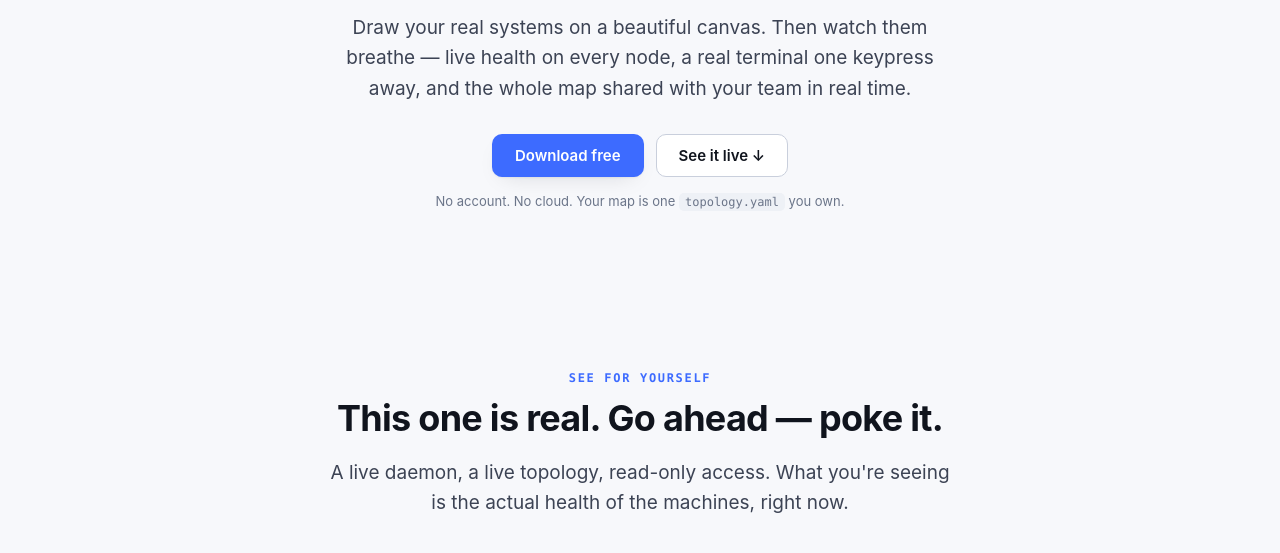
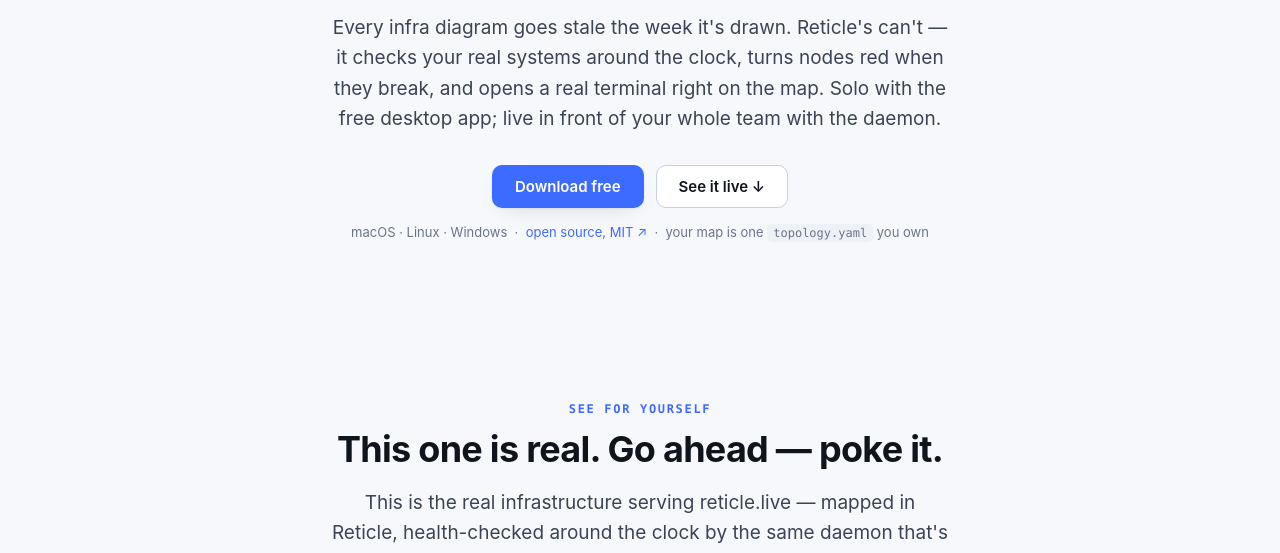
Before and after one commit to mannders00/Reticle, a website: page web/index.html in a window 1280 px wide. Shown: the part 333-886 px from the top of the page. Drawn offline with Linux system fonts and the light colour scheme.

Commit message:
sync: 2026-07-04 (internal 9ea9769)

```diff
--- a/web/index.html
+++ b/web/index.html
@@ -89,15 +89,16 @@
       </div>
       <h1>The infrastructure diagram you can operate.</h1>
       <p class="lede">
-        Draw your real systems on a beautiful canvas. Then watch them breathe —
-        live health on every node, a real terminal one keypress away, and the
-        whole map shared with your team in real time.
+        Every infra diagram goes stale the week it's drawn. Reticle's can't —
+        it checks your real systems around the clock, turns nodes red when
+        they break, and opens a real terminal right on the map. Solo with the
+        free desktop app; live in front of your whole team with the daemon.
       </p>
       <div class="hero-ctas">
         <a class="btn btn-primary" href="https://github.com/mannders00/reticle/releases/latest">Download free</a>
         <a class="btn btn-ghost" href="#live">See it live ↓</a>
       </div>
-      <p class="hero-note">No account. No cloud. Your map is one <code>topology.yaml</code> you own.</p>
+      <p class="hero-note">macOS · Linux · Windows &nbsp;·&nbsp; <a href="https://github.com/mannders00/reticle" target="_blank" rel="noreferrer">open source, MIT ↗</a> &nbsp;·&nbsp; your map is one <code>topology.yaml</code> you own</p>
     </div>
   </section>
 
@@ -107,7 +108,7 @@
       <div class="section-head" style="text-align:center;max-width:none;">
         <span class="kicker">SEE FOR YOURSELF</span>
         <h2>This one is real. Go ahead — poke it.</h2>
-        <p class="lede" style="margin-left:auto;margin-right:auto;">A live daemon, a live topology, read-only access. What you're seeing is the actual health of the machines, right now.</p>
+        <p class="lede" style="margin-left:auto;margin-right:auto;">This is the real infrastructure serving reticle.live — mapped in Reticle, health-checked around the clock by the same daemon that's streaming it to you. Read-only. Poke away.</p>
       </div>
 
       <!-- The real daemon at demo.reticle.live, embedded read-only.
@@ -173,7 +174,7 @@
       <div class="section-head">
         <span class="kicker">FOR TEAMS</span>
         <h2>One live map. Everyone sees the same thing.</h2>
-        <p class="lede">The team daemon serves this exact app to browsers on your network from a single tiny binary. Engineers work in it. Everyone else finally <em>sees</em> it — when something breaks, a viewer link shows anyone which box is red and what depends on it.</p>
+        <p class="lede">The team daemon serves this exact app to browsers on your network from a single tiny binary. Engineers work in it. Everyone else finally <em>sees</em> it — when something breaks, a viewer link shows anyone which box is red and what depends on it. Deployment is one binary and a systemd unit on a box you already have — most teams are live in an afternoon.</p>
       </div>
 
       <div class="cards-3" style="margin-bottom:48px;">
@@ -277,6 +278,10 @@
           <p>If you ask it to. Pass <code>--audit-log audit.jsonl</code> and the daemon appends one JSON line per connection, save, and command — including attempts it refused. No flag, no file, nothing collected. Keystrokes inside terminals are never logged (that's where passwords get typed).</p>
         </details>
         <details>
+          <summary>What does it take to run the daemon?</summary>
+          <p>A single ~4 MB static binary and a systemd unit — no database, no containers, no dependencies. Point it at your <code>topology.yaml</code>, put Caddy or nginx in front for TLS, hand out the link. It's read-only for everyone until you configure an edit token.</p>
+        </details>
+        <details>
           <summary>Is this a monitoring product?</summary>
           <p>No — Grafana and friends own deep metrics. Reticle is the layer above: the map of what you run, that can also touch what you run. Health here is "is it up, is its service alive" — answered where your eyes already are.</p>
         </details>
```
